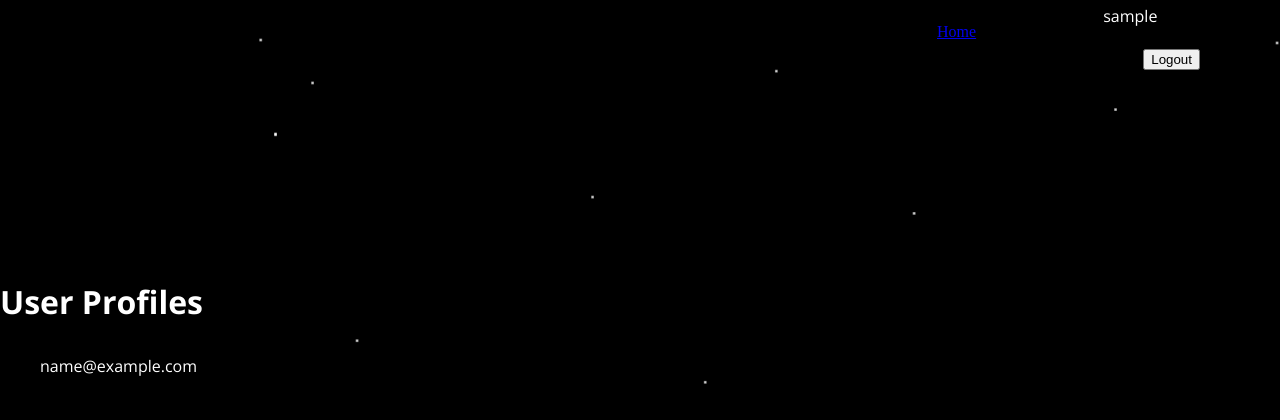
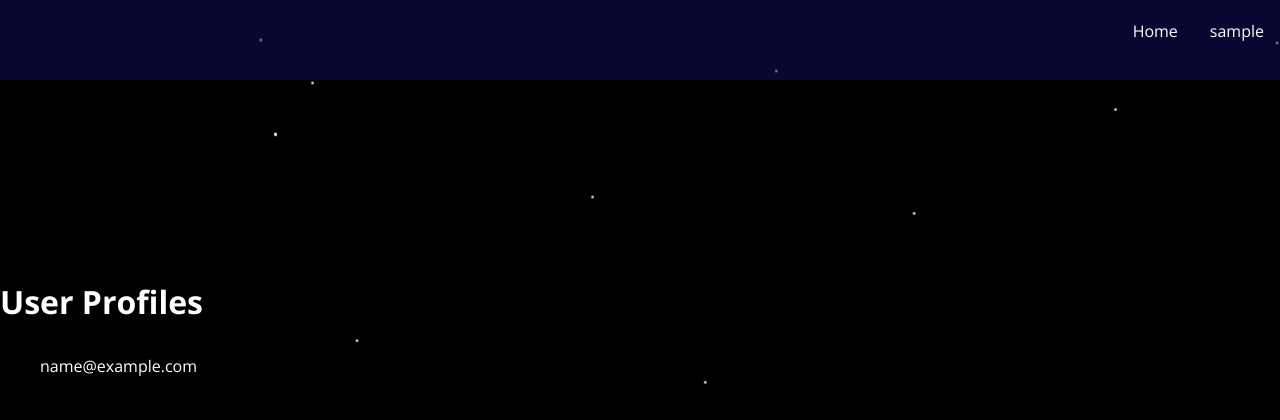
Before and after one commit to agustinsalum/DjangoGoogleAuth, a Django app: page /home/ in a window 1280 px wide. Shown: the top 420 px of the page. Run offline with Django 5.2, Linux system fonts and the light colour scheme; the visitor is signed in with stand-in values (Sample User, id 1); data comes from the database, SQL or seed files in the repository.

Commit message:
Terminado el submenu

```diff
--- a/static/css/login/notebook.css
+++ b/static/css/login/notebook.css
@@ -15,17 +15,13 @@
         justify-content: normal;
     }
 
+    /* Header Nav and Messages */
+
     header {
+        background-color: rgba(15, 15, 105, 0.473);
         display: grid;
         /* One column for the messages and another for the opcions */
         grid-template-columns: 0.7fr 1.0fr;
-        width: 100%;
-        height: 10vh;
-    }
-
-    .messages {
-        display: flex;
-        justify-content: initial;
         width: 100%;
         height: 10vh;
     }
@@ -34,29 +30,53 @@
         display: flex;
         justify-content: end;
         width: 100%;
-        height: 10vh;
     }
 
     nav ul {
         display: flex;
+        justify-content: space-between;
         align-items: center;
-        height: 4vh;
-        justify-content: space-between;
+        list-style: none;
+        position: absolute;
+        margin-right: 0%;
+        /* Remove default margins and padding */
+        margin: 0vh;
+        padding: 0vh;
     }
 
     nav ul li {
-        list-style: none;
-        /* Separate header elements */
-        margin-right: 5vh;
+        padding: 0.5vh 2vh;
     }
 
-    li a {
-        display: flex;
-
+    nav ul li:hover {
+        background-color: rgba(15, 15, 105, 0.596);
     }
 
-    li a:hover {
-        background-color: rgb(161, 155, 155)
+    nav ul li a {
+        text-decoration: none;
+    }
+
+    nav ul li ul {
+        /* So that the block doesn't execute automatically */
+        display: none;
+    }
+
+    nav ul li:hover>ul {
+        position: absolute;
+        display: block;
+        margin-top: 0.7vh;
+        /* Leave it right on the right edge where the username begins */
+        left: 4vh;
+        background-color: rgba(15, 15, 105, 0.596);
+        /* Depending on the character size of the submenu, 'left' and 'min-width' should be adjusted. */
+        min-width: 20vh;
+    }
+
+    .messages {
+        display: flex;
+        justify-content: initial;
+        width: 100%;
+        height: 10vh;
     }
 
     p {
--- a/templates/base.html
+++ b/templates/base.html
@@ -29,19 +29,19 @@
         {% if user.is_authenticated %}
         <nav>
             <ul>
-                <li><a href="{% url 'home' %}">Home</a></li>
-                <li>Home2</li>
+                <li><a href="{% url 'home' %}">
+                        <p class="white-letter">Home</p>
+                    </a></li>
+                </li>
                 <li>
                     <p class="white-letter">{{ user.username }}</p>
                     <ul>
                         <li>
-                            <form method="post" action="{% url 'logout' %}">
-                                {% csrf_token %}
-                                <input type="submit" value="Logout">
+                            <form method="post" action="{% url 'logout' %}"> {% csrf_token %} <input type="submit"
+                                    value="Logout"></form>
                         </li>
                     </ul>
                 </li>
-                </form>
             </ul>
         </nav>
         {% endif %}
```
